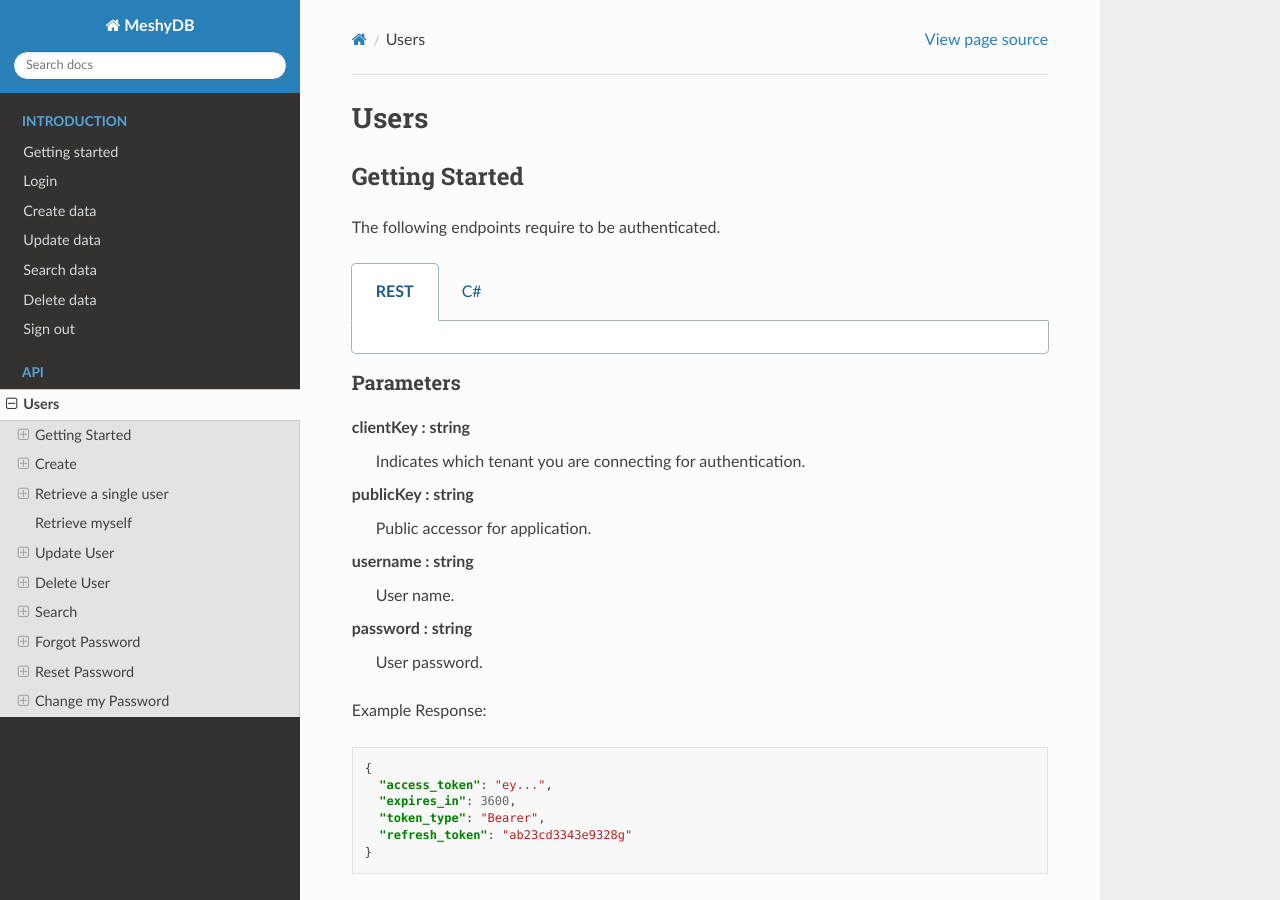
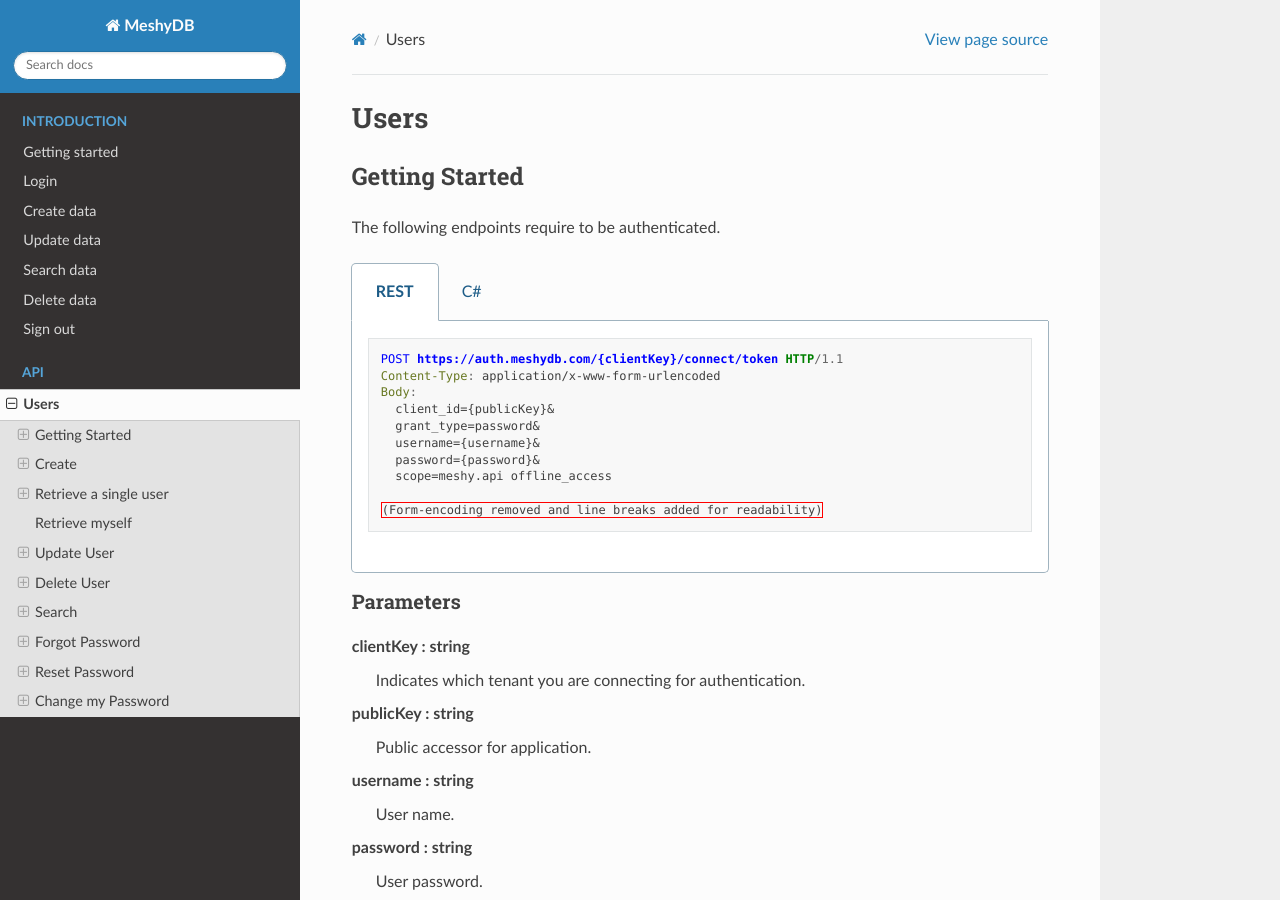
Before and after one commit to yetisoftworks/MeshyDB.SDK, a Sphinx documentation site: the page built from docs/api/users.rst, in a window 1280 px wide and 900 px high. Built offline with Sphinx 7.4.7 and the Read the Docs theme 2.0.0, drawn with Linux system fonts in a browser that asks for light colours.

Commit message:
Update users.rst

```diff
--- a/docs/api/users.rst
+++ b/docs/api/users.rst
@@ -12,7 +12,7 @@ The following endpoints require to be authenticated.
 
    .. group-tab:: REST
 
-      .. highlight:: http
+      .. code-block:: http
 
         POST https://auth.meshydb.com/{clientKey}/connect/token HTTP/1.1
         Content-Type: application/x-www-form-urlencoded
```
